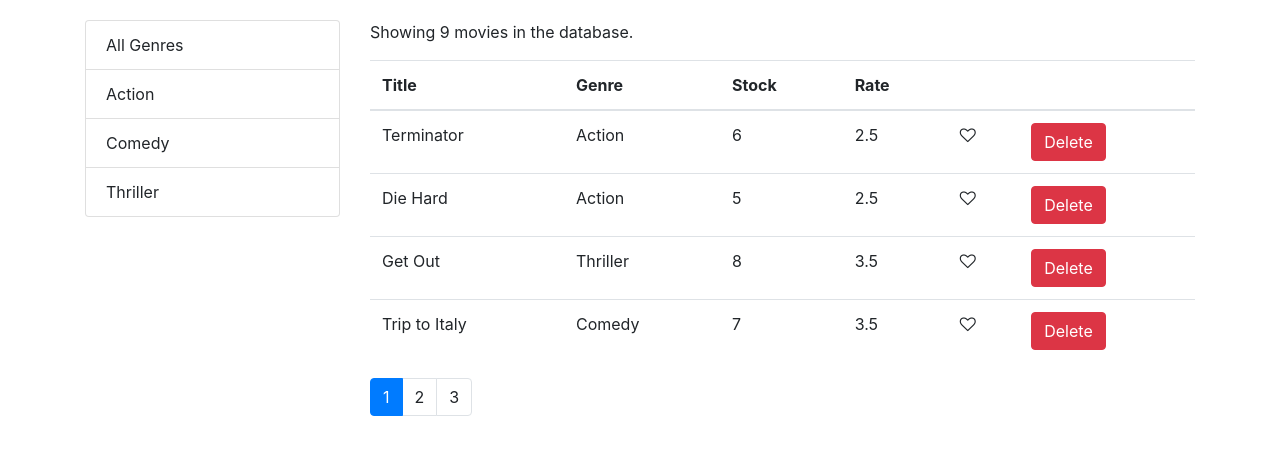
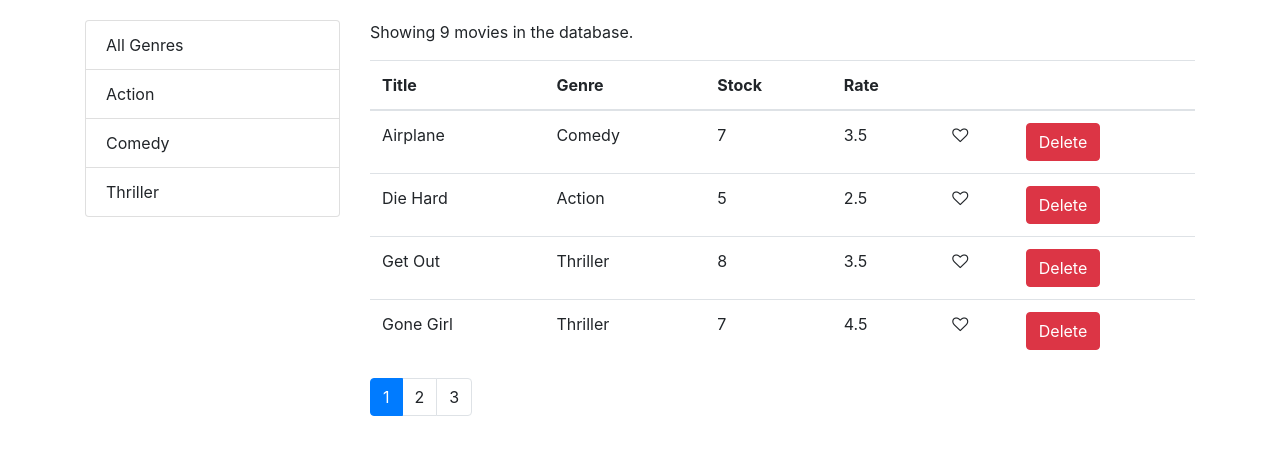
Before and after one commit to Karla-Abad/vidly, a React (Create React App) app: page / in a window 1280 px wide. Shown: the top 454 px of the page. Built offline with nearby package versions, Linux system fonts and the light colour scheme.

Commit message:
Extracted Table Header and Body.

```diff
--- /dev/null
+++ b/src/components/common/tableBody.jsx
@@ -0,0 +1,33 @@
+import React, { Component } from "react";
+import _ from "lodash";
+
+class TableBody extends Component {
+  renderCell = (item, column) => {
+    if (column.content) return column.content(item);
+
+    return _.get(item, column.path);
+  };
+
+  createKey = (item, column) => {
+    return item._id + (column.path || column.key);
+  };
+
+  render() {
+    const { data, columns } = this.props;
+    return (
+      <tbody>
+        {data.map((item) => (
+          <tr key={item._id}>
+            {columns.map((column) => (
+              <td key={this.createKey(item, column)}>
+                {this.renderCell(item, column)}
+              </td>
+            ))}
+          </tr>
+        ))}
+      </tbody>
+    );
+  }
+}
+
+export default TableBody;
--- /dev/null
+++ b/src/components/common/tableHeader.jsx
@@ -0,0 +1,33 @@
+import React, { Component } from "react";
+
+class TableHeader extends Component {
+  raiseSort = (path) => {
+    const sortColumn = { ...this.props.sortColumn };
+    if (sortColumn.path === path)
+      sortColumn.order = sortColumn.order === "asc" ? "desc" : "asc";
+    else {
+      sortColumn.path = path;
+      sortColumn.order = "asc";
+    }
+    this.props.onSort(sortColumn);
+  };
+
+  render() {
+    return (
+      <thead>
+        <tr>
+          {this.props.columns.map((column) => (
+            <th
+              key={column.path || column.key}
+              onClick={() => this.raiseSort(column.path)}
+            >
+              {column.label}
+            </th>
+          ))}
+        </tr>
+      </thead>
+    );
+  }
+}
+
+export default TableHeader;
--- a/src/components/movies.jsx
+++ b/src/components/movies.jsx
@@ -5,6 +5,7 @@
 import ListGroup from "./common/listGroup";
 import { getGenres } from "../services/fakeGenreService";
 import MoviesTable from "./moviesTable";
+import _ from "lodash";
 
 class Movies extends Component {
   state = {
@@ -12,10 +13,11 @@
     genres: [],
     currentPage: 1,
     pageSize: 4,
+    sortColumn: { path: "title", order: "asc" },
   };
 
   componentDidMount() {
-    const genres = [{ name: "All Genres" }, ...getGenres()];
+    const genres = [{ _id: "", name: "All Genres" }, ...getGenres()];
     this.setState({ movies: getMovies(), genres });
   }
 
@@ -40,11 +42,16 @@
     this.setState({ selectedGenre: genre, currentPage: 1 });
   };
 
+  handleSort = (sortColumn) => {
+    this.setState({ sortColumn });
+  };
+
   render() {
     const { length: count } = this.state.movies;
     const {
       pageSize,
       currentPage,
+      sortColumn,
       movies: allMovies,
       selectedGenre,
     } = this.state;
@@ -55,7 +62,9 @@
       selectedGenre && selectedGenre._id
         ? allMovies.filter((m) => m.genre._id === selectedGenre._id)
         : allMovies;
-    const movies = paginate(filtered, currentPage, pageSize);
+
+    const sorted = _.orderBy(filtered, [sortColumn.path], [sortColumn.order]);
+    const movies = paginate(sorted, currentPage, pageSize);
 
     return (
       <div className="row">
@@ -70,8 +79,10 @@
           <p>Showing {filtered.length} movies in the database.</p>
           <MoviesTable
             movies={movies}
+            sortColumn={sortColumn}
             onLike={this.handleLike}
             onDelete={this.handleDelete}
+            onSort={this.handleSort}
           />
           <Pagination
             itemsCount={filtered.length}
--- a/src/components/moviesTable.jsx
+++ b/src/components/moviesTable.jsx
@@ -1,43 +1,45 @@
-import React from "react";
+import React, { Component } from "react";
 import Liked from "./common/liked";
+import TableBody from "./common/tableBody";
+import TableHeader from "./common/tableHeader";
 
-const MoviesTable = (props) => {
-  const { movies, onLike, onDelete } = props;
-  return (
-    <table className="table">
-      <thead>
-        <tr>
-          <th>Title</th>
-          <th>Genre</th>
-          <th>Stock</th>
-          <th>Rate</th>
-          <th />
-          <th />
-        </tr>
-      </thead>
-      <tbody>
-        {movies.map((movie) => (
-          <tr key={movie._id}>
-            <td>{movie.title}</td>
-            <td>{movie.genre.name}</td>
-            <td>{movie.numberInStock}</td>
-            <td>{movie.dailyRentalRate}</td>
-            <td>
-              <Liked liked={movie.liked} onClick={() => onLike(movie)} />
-            </td>
-            <td>
+class MoviesTable extends Component {
+  columns = [
+    { path: "title", label: "Title" },
+    { path: "genre.name", label: "Genre" },
+    { path: "numberInStock", label: "Stock" },
+    { path: "dailyRentalRate", label: "Rate" },
+    {
+      key: "like",
+      content: (movie) => (
+        <Liked liked={movie.liked} onClick={() => this.props.onLike(movie)} />
+      ),
+    },
+    {
+      key: "delete",
+      content: (movie) => (
         <button
-                onClick={() => onDelete(movie)}
+          onClick={() => this.props.onDelete(movie)}
           className="btn btn-danger"
         >
           Delete
         </button>
-            </td>
-          </tr>
-        ))}
-      </tbody>
+      ),
+    },
+  ];
+  render() {
+    const { movies, onSort, sortColumn } = this.props;
+    return (
+      <table className="table">
+        <TableHeader
+          columns={this.columns}
+          sortColumn={sortColumn}
+          onSort={onSort}
+        />
+        <TableBody data={movies} columns={this.columns} />
       </table>
     );
-};
+  }
+}
 
 export default MoviesTable;
```
Lines whose indentation alone changed are shown as unchanged.
